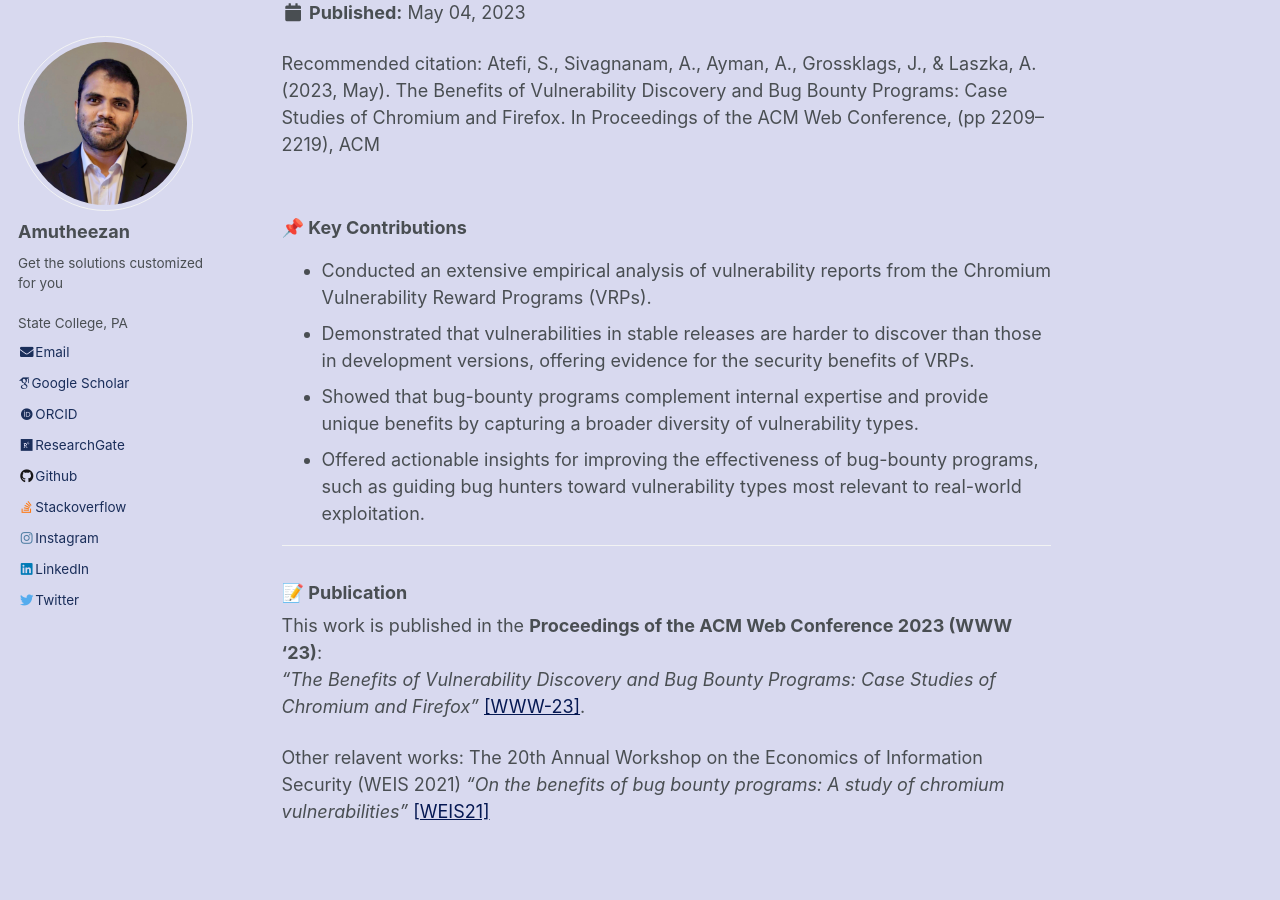
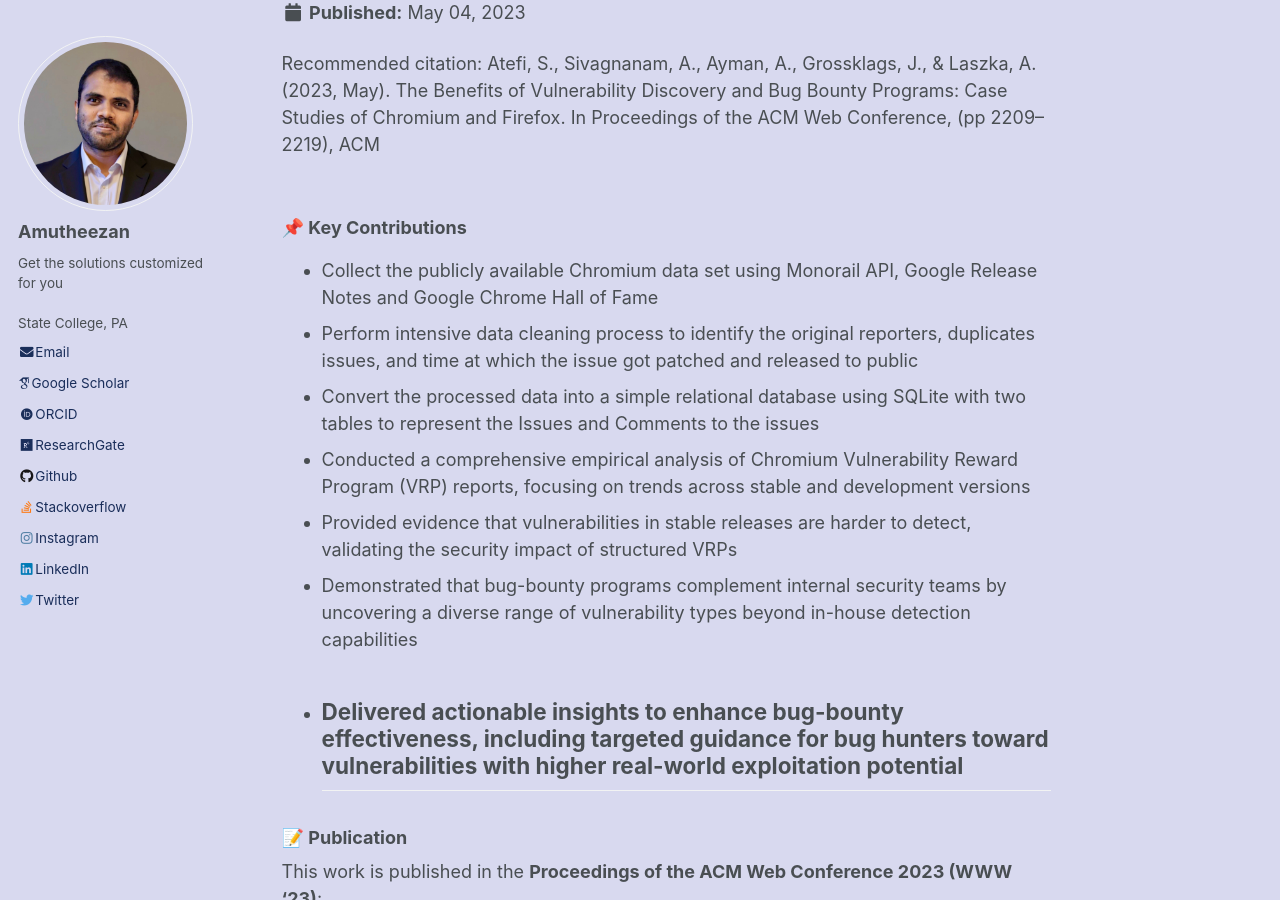
Before and after one commit to Amutheezan/amutheezan.github.io, a Jekyll site: the page built from _projects/2023-05-04-bugbounty.md, in a window 1280 px wide and 900 px high, scrolled down 193 px. Built offline with Jekyll 4.4.1, drawn with Linux system fonts in a browser that asks for light colours; some web fonts are replaced.

Commit message:
Update 2023-05-04-bugbounty.md

```diff
--- a/_projects/2023-05-04-bugbounty.md
+++ b/_projects/2023-05-04-bugbounty.md
@@ -11,11 +11,13 @@ citation_1: 'Sivagnanam, A., Atefi, S., Ayman, A., Grossklags, J., & Laszka, A.
 
 ### 📌 Key Contributions
 
-* Conducted an extensive empirical analysis of vulnerability reports from the Chromium Vulnerability Reward Programs (VRPs).
-* Demonstrated that vulnerabilities in stable releases are harder to discover than those in development versions, offering evidence for the security benefits of VRPs.
-* Showed that bug-bounty programs complement internal expertise and provide unique benefits by capturing a broader diversity of vulnerability types.
-* Offered actionable insights for improving the effectiveness of bug-bounty programs, such as guiding bug hunters toward vulnerability types most relevant to real-world exploitation.
-
+* Collect the publicly available Chromium data set using Monorail API, Google Release Notes and Google Chrome Hall of Fame
+* Perform intensive data cleaning process to identify the original reporters, duplicates issues, and time at which the issue got patched and released to public
+* Convert the processed data into a simple relational database using SQLite with two tables to represent the Issues and Comments to the issues
+* Conducted a comprehensive empirical analysis of Chromium Vulnerability Reward Program (VRP) reports, focusing on trends across stable and development versions
+* Provided evidence that vulnerabilities in stable releases are harder to detect, validating the security impact of structured VRPs
+* Demonstrated that bug-bounty programs complement internal security teams by uncovering a diverse range of vulnerability types beyond in-house detection capabilities
+* Delivered actionable insights to enhance bug-bounty effectiveness, including targeted guidance for bug hunters toward vulnerabilities with higher real-world exploitation potential
 ---
 
 ### 📝 Publication
```
